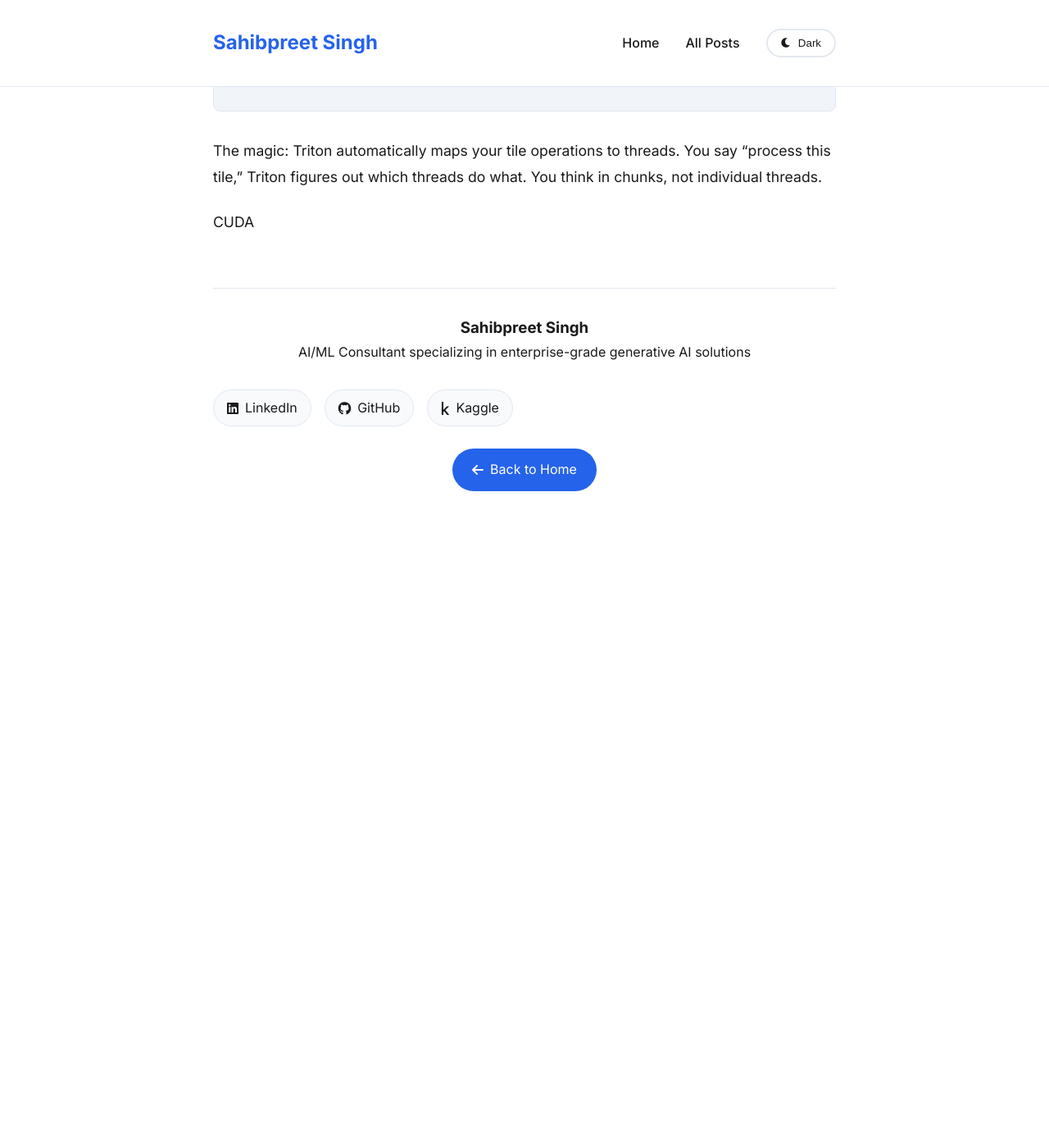
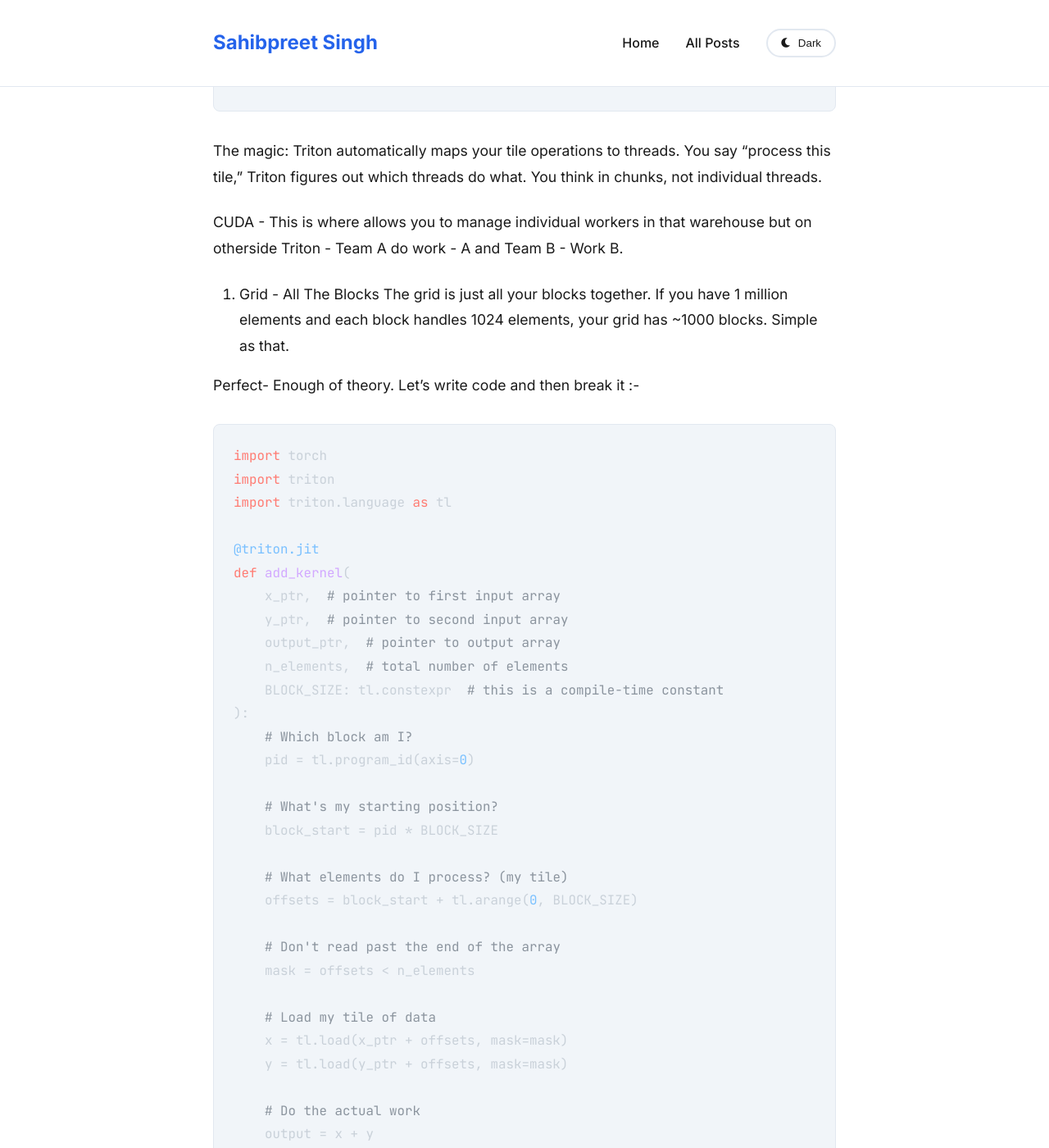
Before and after one commit to sahibpreetsingh12/sahibpreetsingh12.github.io, a Jekyll site: the page built from _posts/2025-09-11-I'm Teaching Myself Triton - Here's What's Actually Happening.md, in a window 1280 px wide and 1400 px high, scrolled down 3137 px. Shown: the whole window at 82% size. Built offline with Jekyll 4.4.1, drawn with Linux system fonts in a browser that asks for light colours; nearby versions of some CDN libraries; before the commit the page ends 3800 px from its top, so only the background shows below that; some of the changed text lies outside the part shown.

Commit message:
triton code added for Blog 1

````diff
--- a/_posts/2025-09-11-I'm Teaching Myself Triton - Here's What's Actually Happening.md
+++ b/_posts/2025-09-11-I'm Teaching Myself Triton - Here's What's Actually Happening.md
@@ -63,4 +63,46 @@ tile_elements = tl.arange(0, BLOCK_SIZE)  # This is your tile!
 ```
 The magic: Triton automatically maps your tile operations to threads. You say "process this tile," Triton figures out which threads do what. You think in chunks, not individual threads.
 
-CUDA
+CUDA - This is where allows you to manage individual workers in that warehouse but on otherside
+Triton - Team A do work - A and Team B - Work B.
+
+5. Grid - All The Blocks
+The grid is just all your blocks together. If you have 1 million elements and each block handles 1024 elements, your grid has ~1000 blocks. Simple as that.
+
+Perfect- Enough of theory. Let's write code and then break it :-
+
+```python
+import torch
+import triton
+import triton.language as tl
+
+@triton.jit
+def add_kernel(
+    x_ptr,  # pointer to first input array
+    y_ptr,  # pointer to second input array
+    output_ptr,  # pointer to output array
+    n_elements,  # total number of elements
+    BLOCK_SIZE: tl.constexpr  # this is a compile-time constant
+):
+    # Which block am I?
+    pid = tl.program_id(axis=0)
+
+    # What's my starting position?
+    block_start = pid * BLOCK_SIZE
+
+    # What elements do I process? (my tile)
+    offsets = block_start + tl.arange(0, BLOCK_SIZE)
+
+    # Don't read past the end of the array
+    mask = offsets < n_elements
+
+    # Load my tile of data
+    x = tl.load(x_ptr + offsets, mask=mask)
+    y = tl.load(y_ptr + offsets, mask=mask)
+
+    # Do the actual work
+    output = x + y
+
+    # Store the result
+    tl.store(output_ptr + offsets, output, mask=mask)
+```
````
